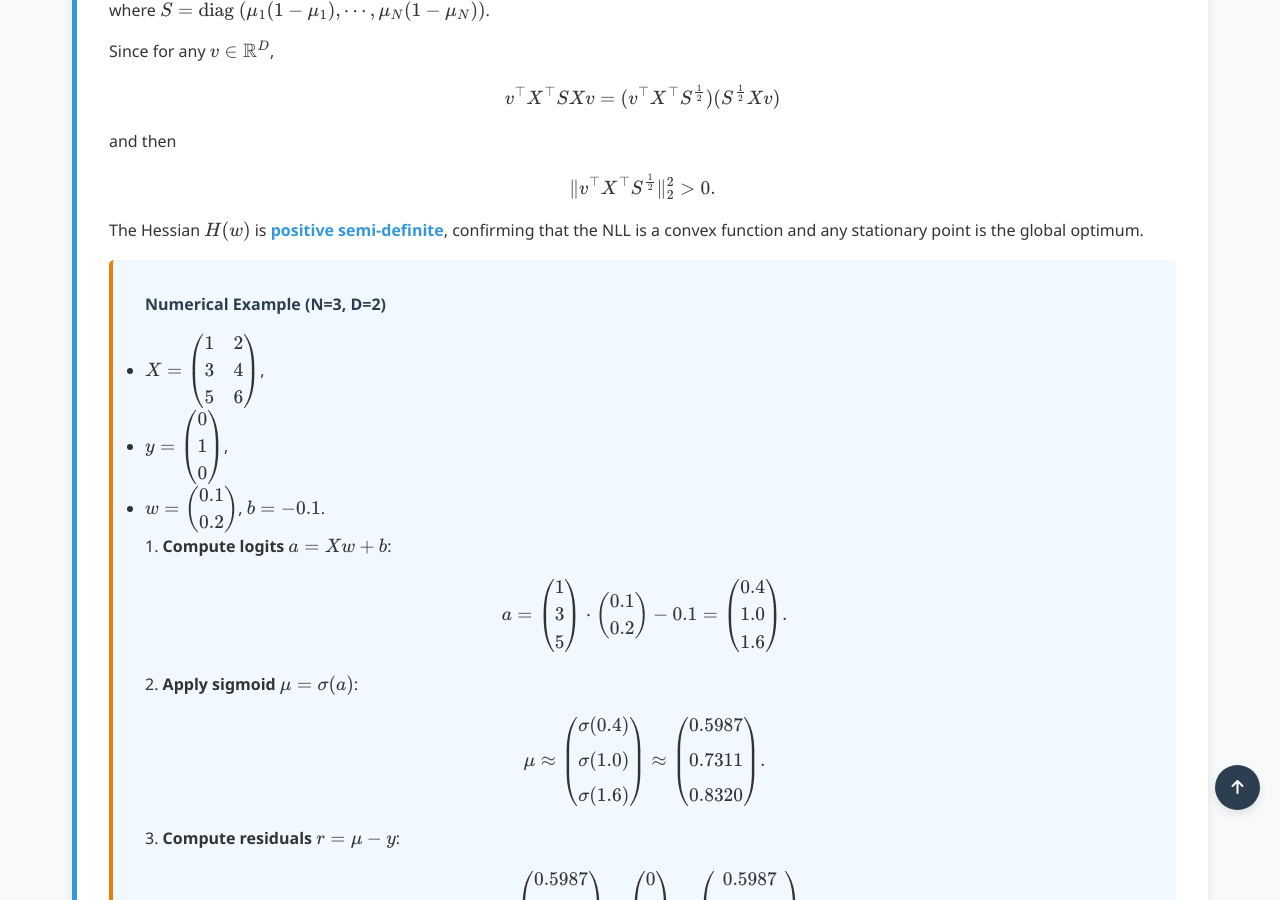
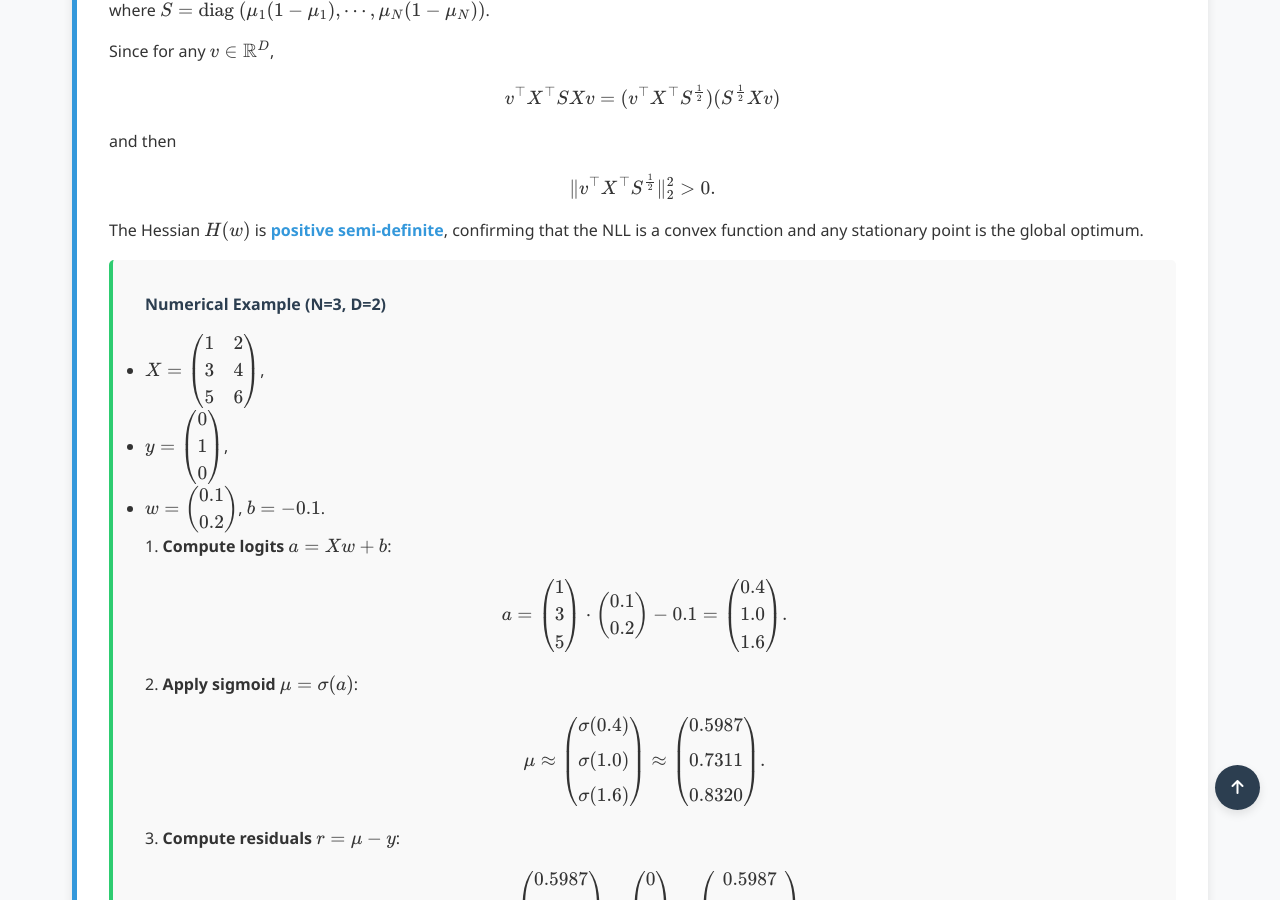
Before and after one commit to Yusukey01/yusukey01.github.io, a Jekyll site: the page built from Mathematics/Machine_learning/classification.html, in a window 1280 px wide and 900 px high, scrolled down 3143 px. Built offline with Jekyll 4.4.1, drawn with Linux system fonts in a browser that asks for light colours.

Commit message:
logistic regression page updating

```diff
--- a/Mathematics/Machine_learning/classification.html
+++ b/Mathematics/Machine_learning/classification.html
@@ -160,8 +160,8 @@ uses_python: false
                     confirming that the NLL is a convex function and any stationary point is the global optimum.
                 <p>
 
-                <div class="theorem">
-                <span class="theorem-title">Numerical Example (N=3, D=2)</span>
+                <div class="proof">
+                <span class="proof-title">Numerical Example (N=3, D=2)</span>
                 <p><strong></strong></p>
                     <ul>
                     <li>\(X = \begin{pmatrix}1 & 2 \\ 3 & 4 \\ 5 & 6\end{pmatrix}\),</li>
```
